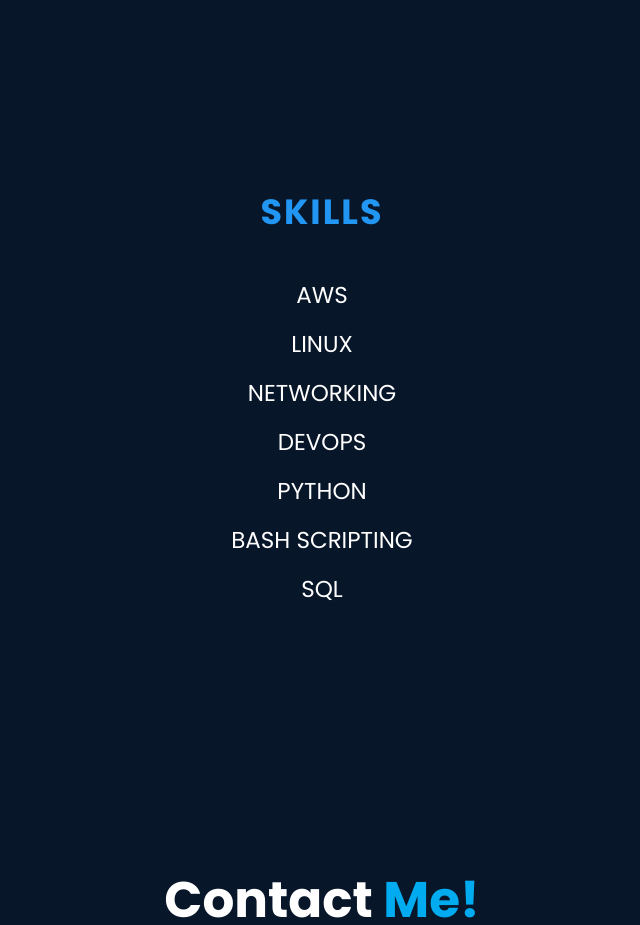
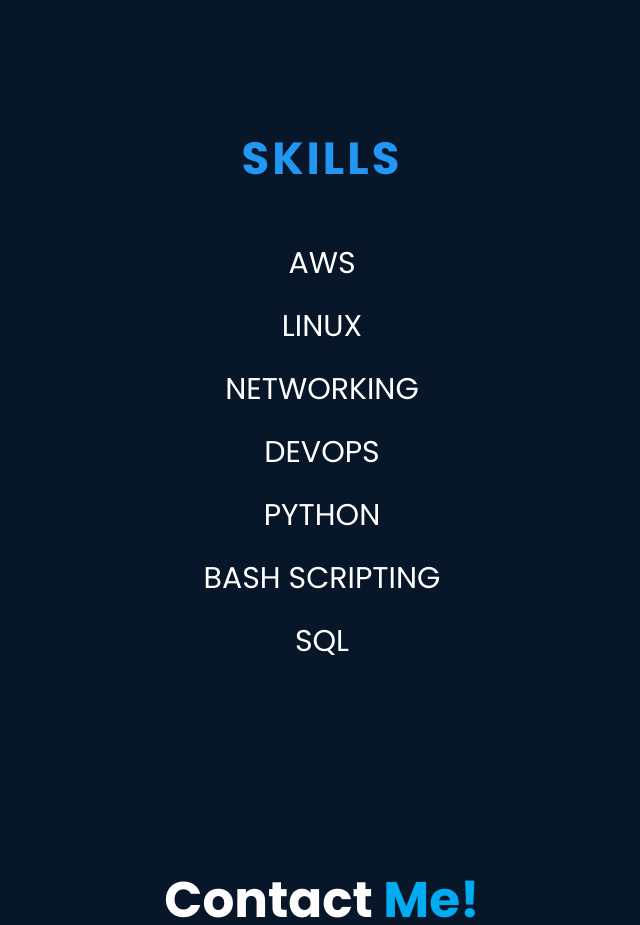
Before and after one commit to Ashok-8877/Portfolio, a plain HTML site: page index.html in a window 1280 px wide. Shown: the part 2380-3305 px from the top of the page, without its empty margins (318-958 px from the left). Drawn offline with nearby package versions, Linux system fonts and the light colour scheme.

Commit message:
Update style.css

```diff
--- a/style.css
+++ b/style.css
@@ -515,26 +515,25 @@ span {
   background: #081629;
   text-align: center;
 }
-
 .skills-section .heading {
-  font-size: 3.5rem;           /* Bigger heading */
-  margin-bottom: 25px;
+  font-size: 4.5rem;           /* Much bigger heading */
+  margin-bottom: 30px;
   text-transform: uppercase;
-  letter-spacing: 2px;
+  letter-spacing: 3px;
   color: #2196f3;              /* Blue heading */
+  font-weight: bold;
 }
 
 .skills-list {
   list-style: none;
   padding: 0;
-  font-size: 2.3rem;           /* Bigger skill items */
+  font-size: 3rem;             /* Much larger skill items */
   color: white;
 }
 
 .skills-list li {
-  margin: 15px 0;
+  margin: 18px 0;
 }
-
 .contact {
   min-height: auto;
   padding-bottom: 7rem;
```
